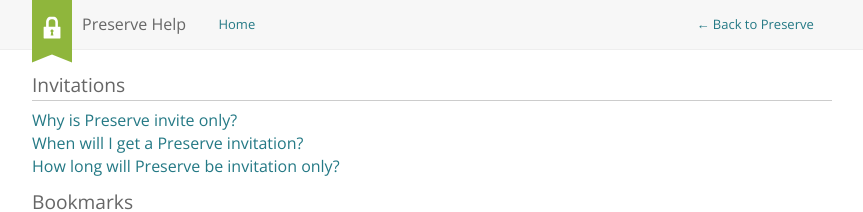
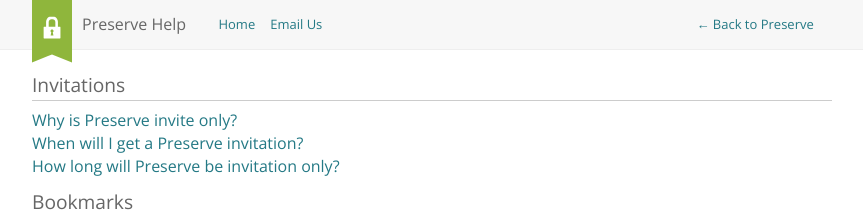
Before and after one commit to preserve/help.preserve.io, a Jekyll site: the page built from index.html, in a window 1280 px wide. Shown: the top 212 px of the page, without its empty margins (208-1071 px from the left). Built offline with Jekyll 4.4.1, drawn with Linux system fonts in a browser that asks for light colours; nearby versions of some CDN libraries.

Commit message:
Added an Email Us link.

```diff
--- a/_layouts/default.html
+++ b/_layouts/default.html
@@ -15,11 +15,9 @@
         </div>
         <div class="buttons">
           <a href="/" class="links">Home</a>
-
+          <a href="mailto:support@preserve.io" class="links">Email Us</a>
           <ul class="user-links">
-            <li>
-              <a href="http://preserve.io">← Back to Preserve</a>
-            </li>
+            <li><a href="http://preserve.io">← Back to Preserve</a></li>
           </ul>
         </div>
       </div>
```
